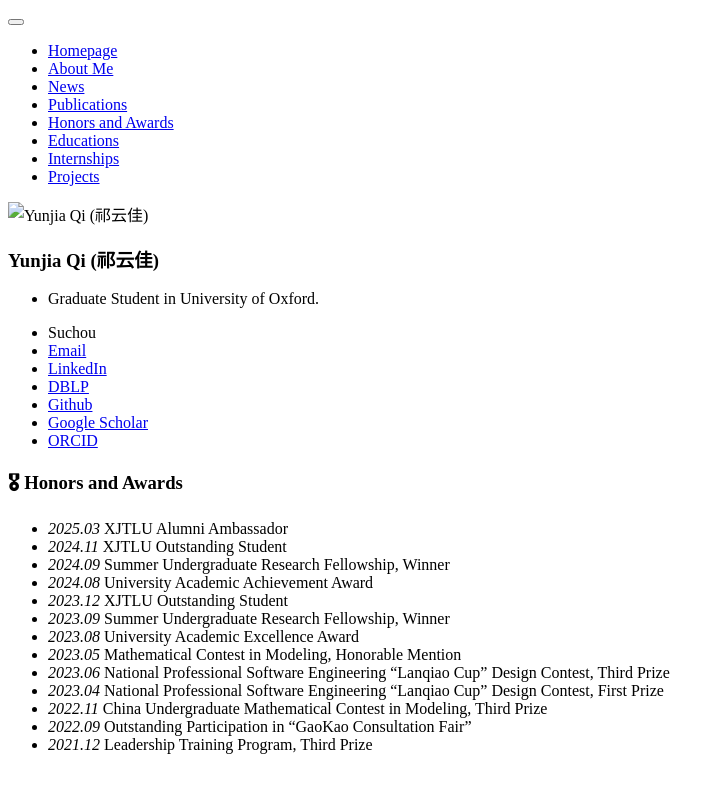
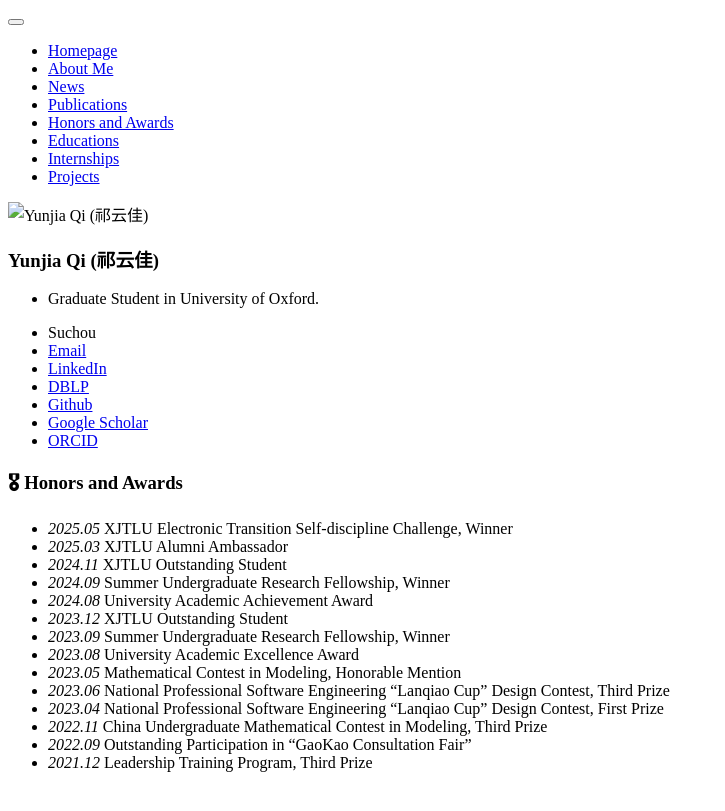
Before and after one commit to RayeRen/rayeren.github.io, a Jekyll site: the page built from _pages/includes/honers.md, in a window 1280 px wide. Shown: the top 811 px of the page, without its empty margins (0-725 px from the left). Built offline with Jekyll 4.4.1, drawn with Linux system fonts in a browser that asks for light colours; our own code applies the rules of GitHub Pages for plain Markdown files.

Commit message:
Update honers.md

```diff
--- a/_pages/includes/honers.md
+++ b/_pages/includes/honers.md
@@ -1,4 +1,5 @@
 # 🎖 Honors and Awards
+- *2025.05* XJTLU Electronic Transition Self-discipline Challenge, Winner
 - *2025.03* XJTLU Alumni Ambassador
 - *2024.11* XJTLU Outstanding Student
 - *2024.09* Summer Undergraduate Research Fellowship, Winner
```
